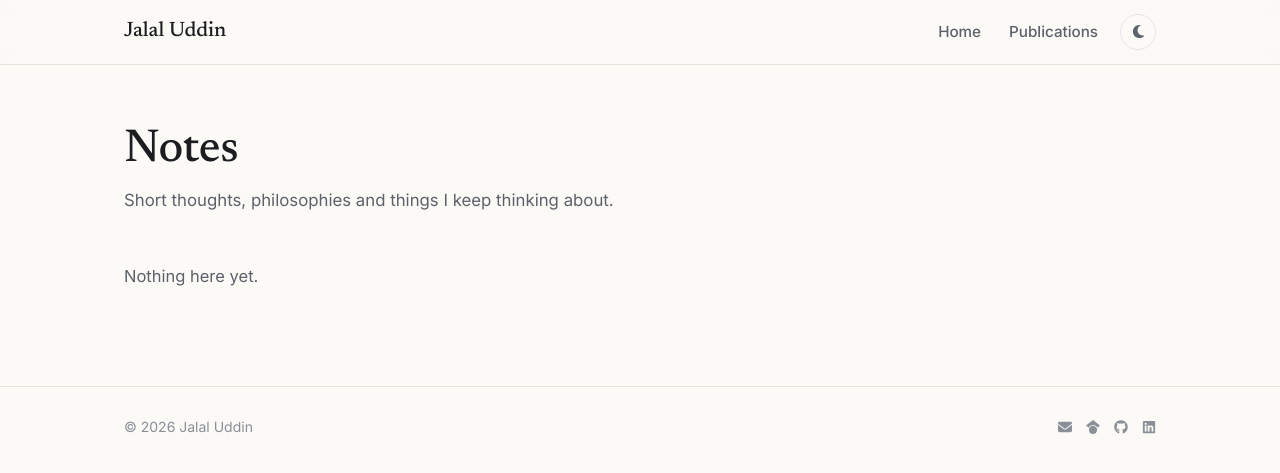
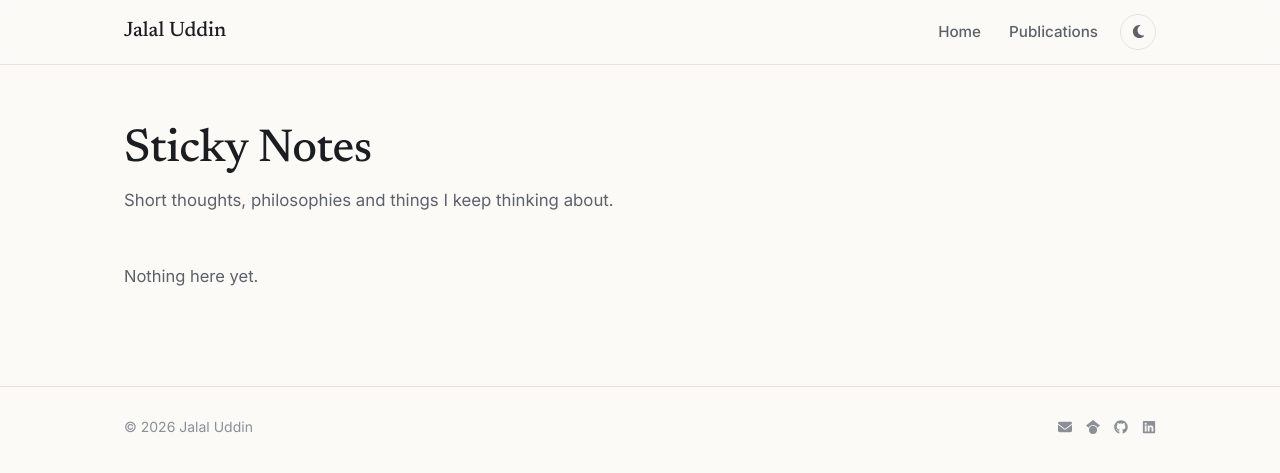
Before and after one commit to dgvai/dgvai, a Jekyll site: the page built from sticky-notes.html, in a window 1280 px wide. Shown: the top 473 px of the page. Built offline with Jekyll 4.4.1, drawn with Linux system fonts in a browser that asks for light colours.

Commit message:
Rename the Notes page to Sticky Notes
Serve it at /sticky-notes/ and keep nav links from wrapping now that
the label is two words.

Co-Authored-By: Claude Opus 5.5 <noreply@anthropic.com>
Claude-Session: https://claude.ai/code/session_01KyrmtzNxcgfYHNcXWJ7HcJ

```diff
--- a/_data/notes.yml
+++ b/_data/notes.yml
@@ -1,5 +1,5 @@
-# Short thoughts, newest first. Each note needs `date` (YYYY-MM-DD) and `text` (Markdown).
-# Add `threads:` with a post URL to link the original Threads post. The Notes link
+# Sticky Notes: short thoughts, newest first. Each note needs `date` (YYYY-MM-DD) and `text` (Markdown).
+# Add `threads:` with a post URL to link the original Threads post. The Sticky Notes link
 # appears in the nav once this file has at least one note.
 #
 # - date: 2026-10-14
--- a/_includes/header.html
+++ b/_includes/header.html
@@ -1,5 +1,5 @@
 {%- assign nav_items = "Home|/,Publications|/publications/" -%}
-{%- if site.data.notes.size > 0 -%}{%- assign nav_items = nav_items | append: ",Notes|/notes/" -%}{%- endif -%}
+{%- if site.data.notes.size > 0 -%}{%- assign nav_items = nav_items | append: ",Sticky Notes|/sticky-notes/" -%}{%- endif -%}
 {%- assign nav = nav_items | split: "," -%}
 <header class="site-header">
   <div class="container header-inner">
--- a/assets/css/main.css
+++ b/assets/css/main.css
@@ -174,6 +174,7 @@ ol {
 }
 
 .site-nav a {
+  white-space: nowrap;
   color: var(--muted);
   font-size: 0.95rem;
   font-weight: 500;
--- a/notes.html
+++ b/sticky-notes.html
@@ -1,11 +1,11 @@
 ---
 layout: default
-title: Notes
-permalink: /notes/
+title: Sticky Notes
+permalink: /sticky-notes/
 description: Short thoughts, philosophies and things I keep thinking about.
 ---
 <header class="page-header">
-  <h1>Notes</h1>
+  <h1>Sticky Notes</h1>
   <p class="page-sub">Short thoughts, philosophies and things I keep thinking about.</p>
 </header>
 
```
Also changed, not shown: README.md.
